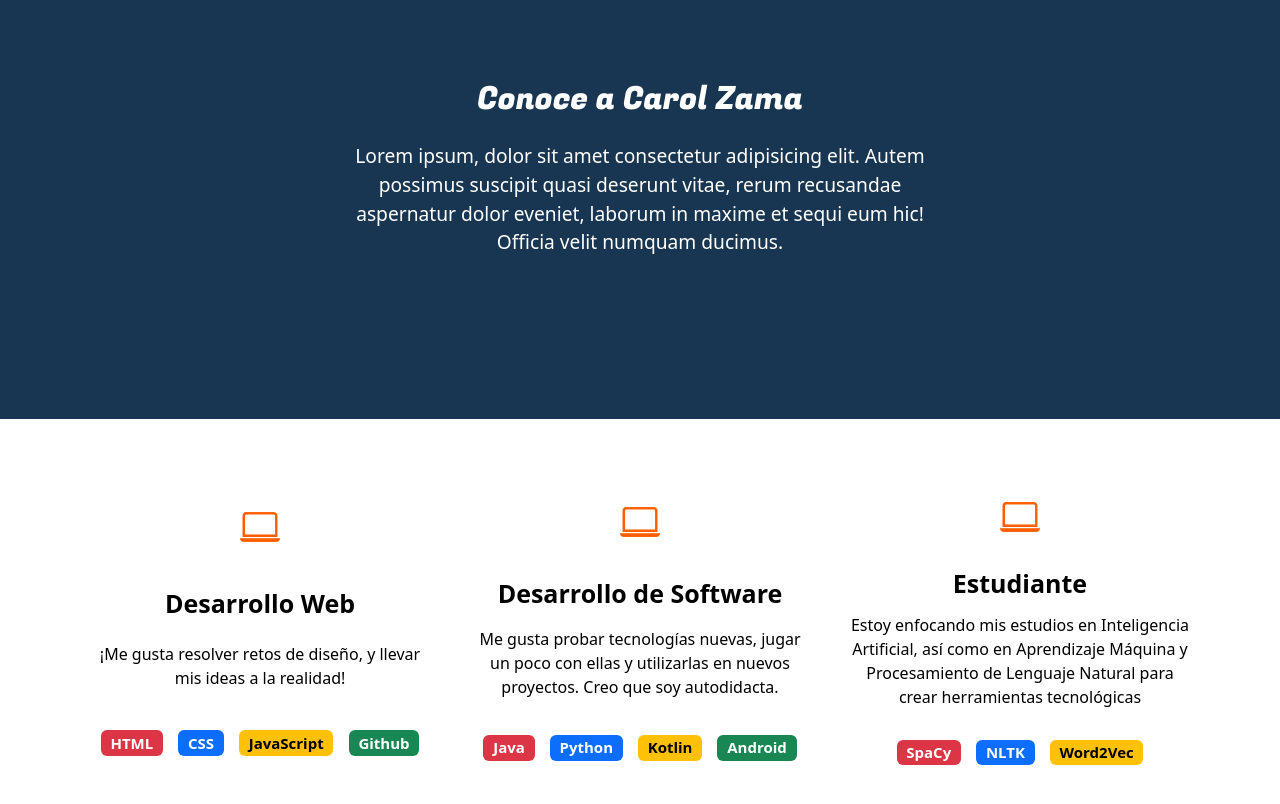
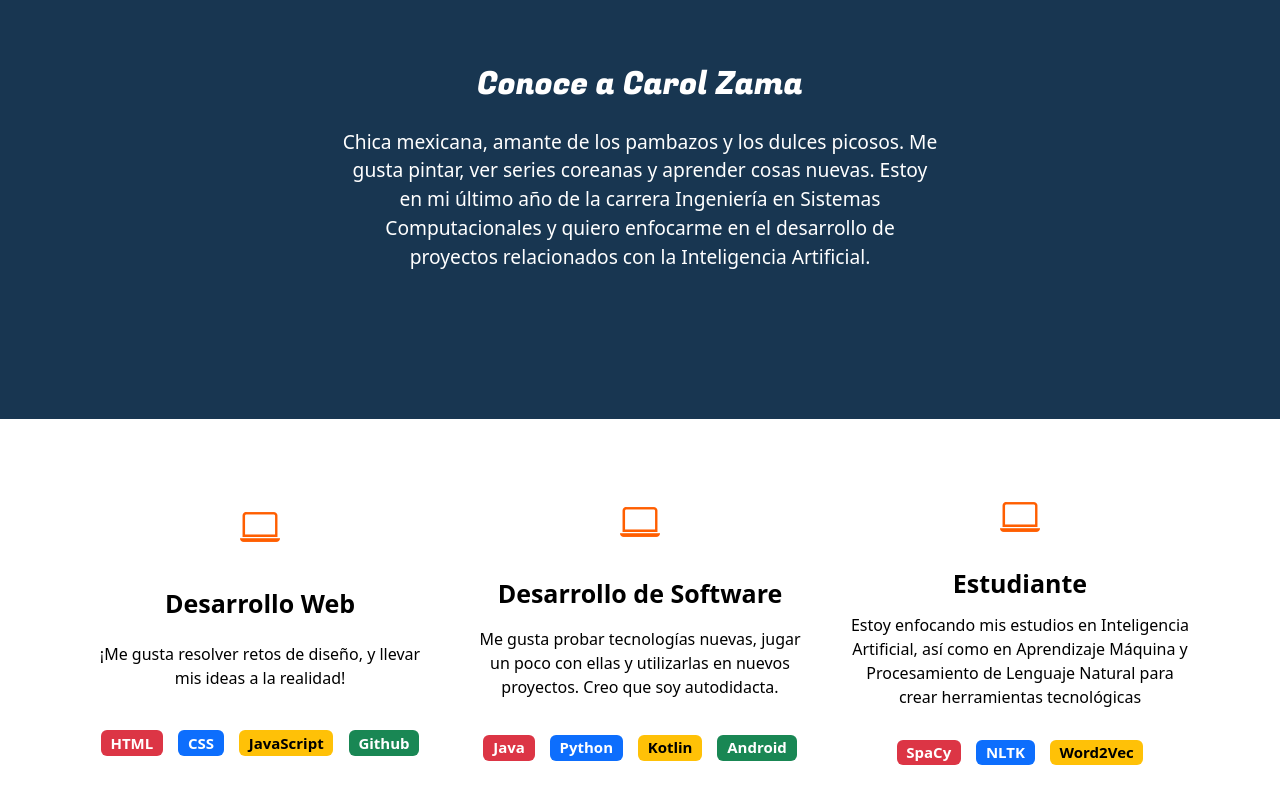
Before and after one commit to carolzama/carolzama.github.io, a plain HTML site: page index.html in a window 1280 px wide. Shown: the part 960-1764 px from the top of the page. Drawn offline with nearby package versions, Linux system fonts and the light colour scheme; a web font is replaced by a local one.

Commit message:
Modifiqué la sección "sobre mi"

```diff
--- a/index.html
+++ b/index.html
@@ -70,7 +70,7 @@
     <section id="sobre-mi" class="sobre-mi seccion-oscura">
       <div class="contenedor">
         <h2 class="seccion-titulo">Conoce a Carol Zama</h2>
-        <p class="seccion-texto">Lorem ipsum, dolor sit amet consectetur adipisicing elit. Autem possimus suscipit quasi deserunt vitae, rerum recusandae aspernatur dolor eveniet, laborum in maxime et sequi eum hic! Officia velit numquam ducimus.</p>
+        <p class="seccion-texto">Chica mexicana, amante de los pambazos y los dulces picosos. Me gusta pintar, ver series coreanas y aprender cosas nuevas. Estoy en mi último año de la carrera Ingeniería en Sistemas Computacionales y quiero enfocarme en el desarrollo de proyectos relacionados con la Inteligencia Artificial.</p>
       </div>
     </section>
 
```
